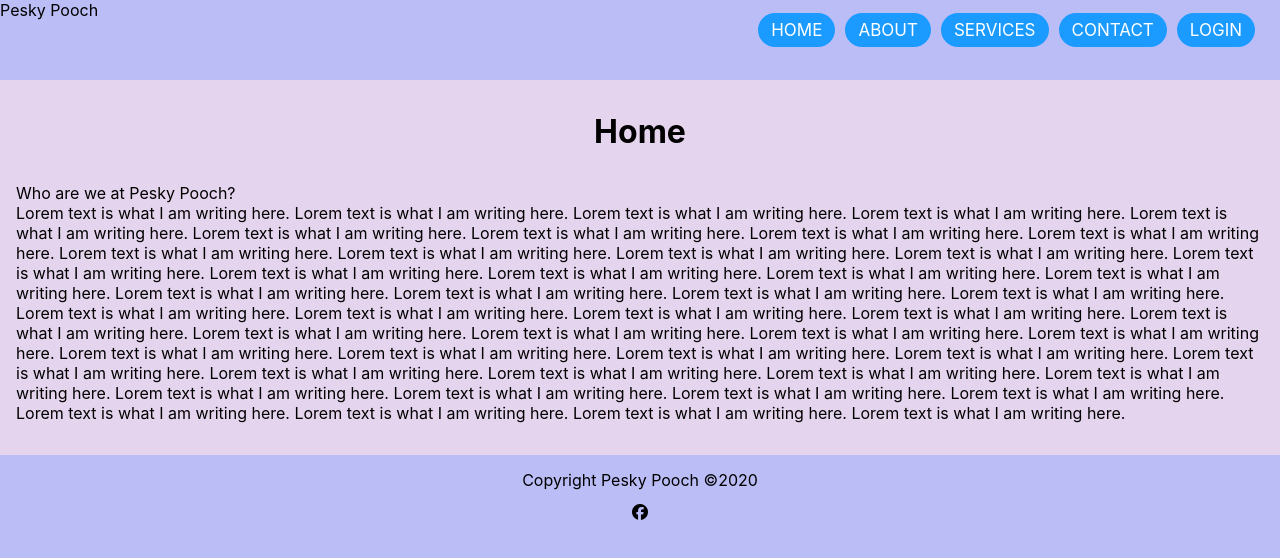
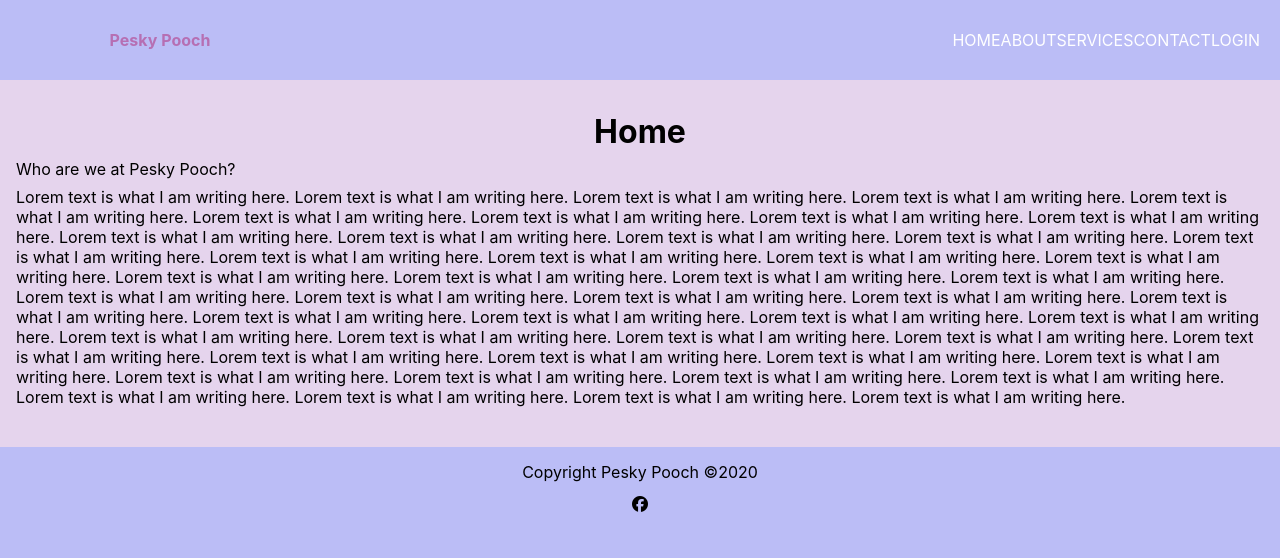
Before and after one commit to Coencidental/T3A2_Pesky_Pooch, a React (Create React App) app: page / in a window 1280 px wide. Shown: the top 558 px of the page. Built offline with nearby package versions, Linux system fonts and the light colour scheme.

Commit message:
Finally got it to be responsive, fixed a lot of the navbar demons

```diff
--- a/src/components/Navigationbar.js
+++ b/src/components/Navigationbar.js
@@ -33,11 +33,11 @@ export default class NavigationBar extends Component {
         <label>Pesky Pooch</label>
       </div>
     <ul>
-        <li><Link className="active" to="/" onClick={this.toggleClass}>Home</Link></li>
-        <li><Link className="active" to="/about" onClick={this.toggleClass}>About</Link></li>
-        <li><Link className="active" to="/services" onClick={this.toggleClass}>Services</Link></li>
-        <li><Link className="active" to="/contact"onClick={this.toggleClass}>Contact</Link></li>
-        <li><Link className="active" to="/login"onClick={this.toggleClass}>Login</Link></li>
+        <li><Link to="/" onClick={this.toggleClass}>Home</Link></li>
+        <li><Link to="/about" onClick={this.toggleClass}>About</Link></li>
+        <li><Link to="/services" onClick={this.toggleClass}>Services</Link></li>
+        <li><Link to="/contact"onClick={this.toggleClass}>Contact</Link></li>
+        <li><Link to="/login"onClick={this.toggleClass}>Login</Link></li>
       </ul>
     </nav>
     )
--- a/src/pages/ServicesPage.js
+++ b/src/pages/ServicesPage.js
@@ -22,6 +22,7 @@ export default function ServicesPage(props) {
       <div>
         { props.user ? (
           <div>
+            <h1 className="page-title">Services page</h1>
             <h1>Welcome, admin!</h1>
             < EventControlPanel setParentEvents={props.setEvents} />
             < Services renderChanges={fetchServices} allServices={services}/>
@@ -29,10 +30,10 @@ export default function ServicesPage(props) {
           ) : (
           <div>
             <h1 className="page-title">Services page</h1>
+            < Services renderChanges={fetchServices} allServices={services}/>
           </div>
           )
         }
-
       </div>
     </>
   )
--- a/src/styles/global.scss
+++ b/src/styles/global.scss
@@ -8,6 +8,10 @@
   box-sizing: border-box;
   font-size: 1rem;
   transition: 0.5s cubic-bezier(0.55, 0.055, 0.675, 0.19) all;
+
+  &::-webkit-scrollbar {
+    display: none;
+  }
 }
 
 .page-wrapper {
@@ -84,13 +88,14 @@
 .service-buttons {
   display: flex;
   flex-direction: row;
-  flex-wrap: wrap;
-  justify-content: center;
+  width: 100vw;
+  margin: 0 auto;
 
   button {
-    width: auto;
-    min-width: 25%;
-    padding: 1rem;
+    width: stretch;
+    padding: 0.5rem 1rem;
+    background-color: $tarmac;
+    color: $ceramic;
   }
 }
 
@@ -181,4 +186,8 @@
   padding: 1rem;
   height: 100%;
   width: 100%;
+
+  * {
+    margin-bottom: 0.5rem;
+  }
 }
--- a/src/styles/navbar.scss
+++ b/src/styles/navbar.scss
@@ -4,38 +4,62 @@ nav {
   background: $babyblue;
   height: 5rem;
   width: 100%;
+  display: flex;
+  flex-direction: row;
+  justify-content: space-between;
+  position: sticky;
+  top: 0;
+
+  ul {
+    width: stretch;
+    display: flex;
+    flex-direction: row;
+    justify-content: space-between;
+    align-items: center;
+    float: right;
+    margin-right: 20px;
+
+    li {
+      display: flex;
+      flex-direction: column;
+      justify-content: center;
+      text-align: center;
+      width: stretch;
+      height: 100%;
+
+      a:hover, a:active {
+        opacity: 0.5;
+        background: #1b9bff;
+        transition: 0.25s linear all;
+      }
+
+      a {
+        color: white;
+        border-radius: 2rem;
+        text-transform: uppercase;
+
+        &:active {
+          background: #1b9bff;
+        }
+      }
+    }
+  }
+
 }
 
-label.logo {
+.logo {
+  display: flex;
+  flex-direction: column;
+  justify-content: center;
+  align-items: center;
+  text-align: center;
   color: #B66FB3;
-  font-size: 30px;
-  line-height: 5rem;
-  padding: 0 100px;
+  // font-size: 30px;
+  // line-height: 5rem;
+  // padding: 0 100px;
   font-weight: bold;
-}
-
-nav ul {
-  float: right;
-  margin-right: 20px;
-}
-
-nav ul li {
-  display: inline-block;
-  margin: 0 5px;
+  width: 25%;
   height: 100%;
-}
-
-nav ul li a {
-  color: white;
-  font-size: 17px;
-  padding: 7px 13px;
-  border-radius: 2rem;
-  text-transform: uppercase;
-}
-
-a.active, a:hover {
-  background: #1b9bff;
-  transition: .5s;
 }
 
 .checkbtn {
@@ -45,7 +69,7 @@ a.active, a:hover {
   line-height: 5rem;
   margin-right: 40px;
   cursor: pointer;
-  display: none;;
+  display: none;
 }
 
 #check {
@@ -64,30 +88,56 @@ a.active, a:hover {
 
 @media (max-width: 952px){
   .checkbtn {
-    display: block;
+    width: 10%;
+    display: flex;
+    flex-direction: column;
+    justify-content: center;
+    align-items: center;
+
+    i {
+      font-size: 2rem;;
+    }
+  }
+
+  nav {
+    ul {
+      flex-direction: column;
+      height: stretch;
+    }
   }
   ul {
+    flex-direction: column;
+    justify-content: space-evenly;
+    align-items: center;
     position: fixed;
+    // border: 1px solid red;
     width: 100%;
-    height: 100vh;
     background: rgb(60, 55, 68);
-    top: 80px;
+    top: 5rem;
     left: -100%;
     text-align: center;
-    transition: all .5s;
+
+    li {
+      height: fit-content;
+
+      a {
+        height: fit-content
+      }
+    }
   }
-  nav ul li {
-    display: block;
-    color: black;
-  }
-  nav ul li a {
-    font-size: 20px;
-  }
+  // nav ul li {
+  //   display: block;
+  //   color: black;
+  // }
+  // nav ul li a {
+  //   font-size: 20px;
+  // }
   a:hover, a.active {
     background: none;
     color: black;
   }
   #check:checked ~ ul {
-    left: 0;
+    width: 100%;
+    left: 0%;
   }
 }
```
